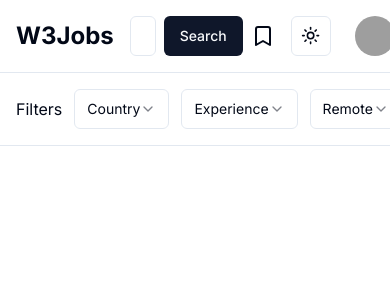
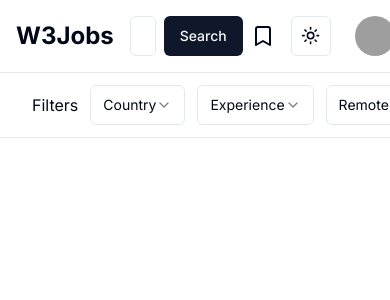
Before and after one commit to ashsajal1/w3jobs, a Next.js app: page / in a window 390 px wide. Shown: the top 300 px of the page. Built offline with nearby package versions, Linux system fonts and the light colour scheme; grey boxes are pictures that could not be loaded.

Commit message:
style : change overflow x to scroll in small screen & auto for large screen

```diff
--- a/src/components/partials/navbar.tsx
+++ b/src/components/partials/navbar.tsx
@@ -34,7 +34,7 @@ export default function Navbar() {
                 </div>
             </section>
 
-            <section className="p-4 border-b flex justify-start gap-3 items-center w-full">
+            <section className="p-8 border-b flex justify-start gap-3 items-center w-full overflow-x-scroll md:overflow-x-auto">
                 <p>Filters</p>
                 <Select>
                     <SelectTrigger className="w-[180px]">
```
